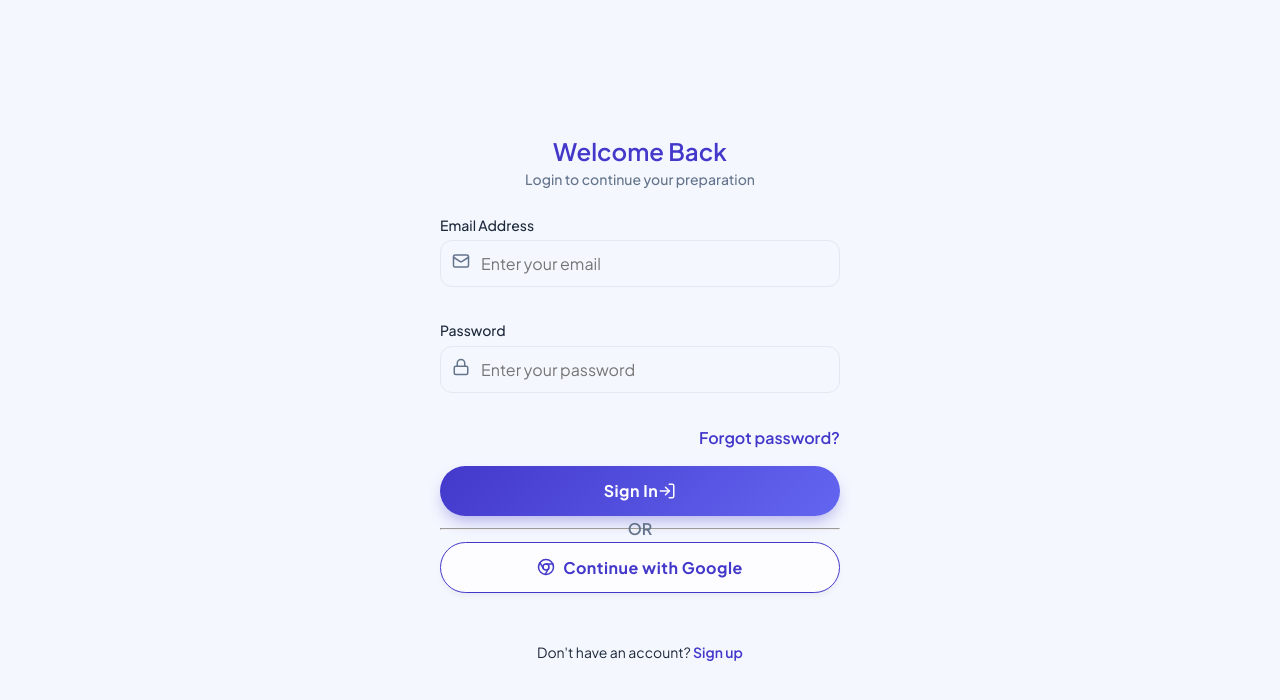
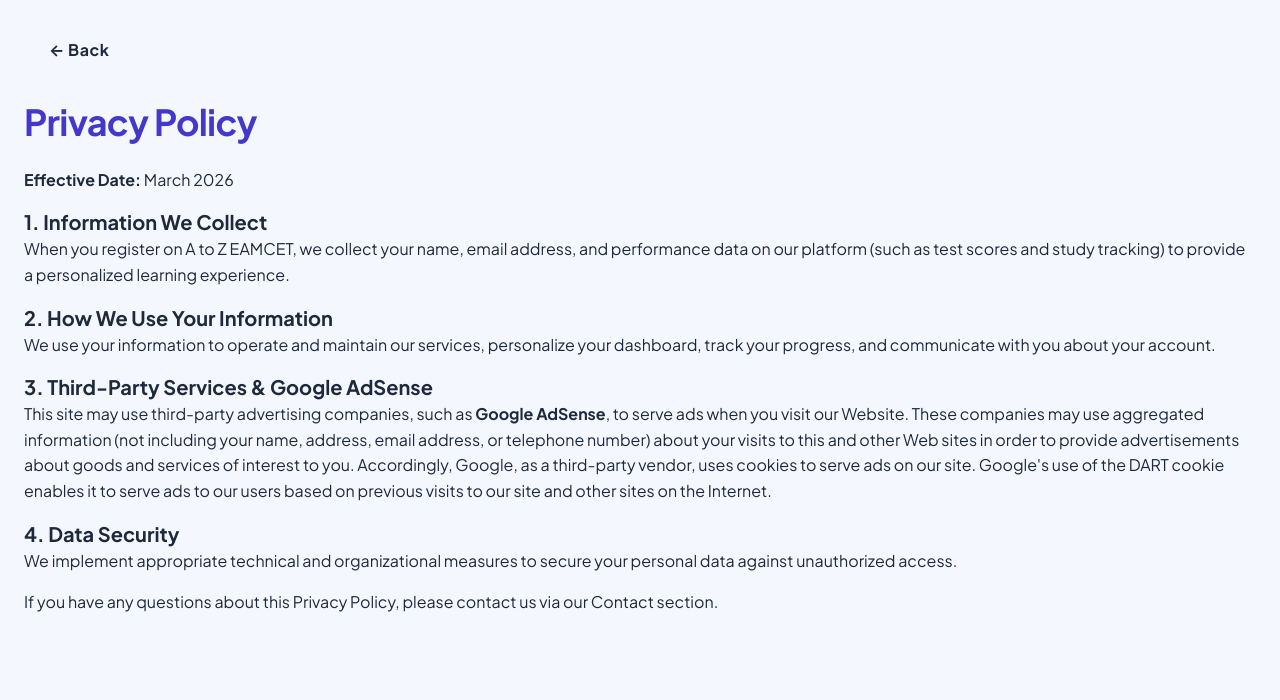
Before and after one commit to Parameshwar42/EAMCET-A-to-Z, a React (Vite) app: page /privacy-policy in a window 1280 px wide. Before the commit this address led to /login. Shown: the top 700 px of the page. Built offline with nearby package versions, Linux system fonts and the light colour scheme.

Commit message:
Add AdSense setup and legal pages

```diff
--- a/index.html
+++ b/index.html
@@ -7,7 +7,7 @@
     <title>eamcet-2026</title>
 
     <!-- Google AdSense Setup: Replace XXXXXXXXXXXXXXXXX with your actual Publisher ID -->
-    <script async src="https://pagead2.googlesyndication.com/pagead/js/adsbygoogle.js?client=ca-pub-XXXXXXXXXXXXXXXXX"
+    <script async src="https://pagead2.googlesyndication.com/pagead/js/adsbygoogle.js?client=ca-pub-4399943882344598"
      crossorigin="anonymous"></script>
   </head>
   <body>
--- a/src/App.jsx
+++ b/src/App.jsx
@@ -7,6 +7,11 @@ import AppLayout from './components/layout/AppLayout';
 import Splash from './pages/auth/Splash';
 import Login from './pages/auth/Login';
 import Signup from './pages/auth/Signup';
+
+// Legal Pages
+import PrivacyPolicy from './pages/legal/PrivacyPolicy';
+import TermsOfService from './pages/legal/TermsOfService';
+import ContactUs from './pages/legal/ContactUs';
 
 // Protected App Pages
 import HomeDashboard from './pages/dashboard/HomeDashboard';
@@ -41,6 +46,11 @@ export default function App() {
           <Route path="/login" element={<Login />} />
           <Route path="/signup" element={<Signup />} />
 
+          {/* Public Legal Pages for AdSense Compliance */}
+          <Route path="/privacy-policy" element={<PrivacyPolicy />} />
+          <Route path="/terms" element={<TermsOfService />} />
+          <Route path="/contact" element={<ContactUs />} />
+
           {/* Main App flow wrapped in Layout */}
           <Route element={<AppLayout />}>
             <Route path="/dashboard" element={<HomeDashboard />} />
--- a/src/pages/auth/Splash.jsx
+++ b/src/pages/auth/Splash.jsx
@@ -47,7 +47,7 @@ export default function Splash() {
         </ul>
       </div>
 
-      <div style={{ display: 'flex', flexDirection: 'column', gap: 'var(--space-4)', width: '100%', maxWidth: '300px' }}>
+      <div style={{ display: 'flex', flexDirection: 'column', gap: 'var(--space-4)', width: '100%', maxWidth: '300px', zIndex: 10 }}>
          <Button
            variant="secondary"
            size="lg"
@@ -65,6 +65,27 @@ export default function Splash() {
            Browse Free Material
          </Button>
       </div>
+
+      {/* Footer Links for AdSense Compliance */}
+      <footer style={{
+          marginTop: 'auto',
+          paddingTop: 'var(--space-8)',
+          fontSize: '0.75rem',
+          opacity: 0.8,
+          display: 'flex',
+          gap: 'var(--space-4)',
+          flexWrap: 'wrap',
+          justifyContent: 'center',
+          position: 'absolute',
+          bottom: '16px',
+          width: '100%'
+      }}>
+          <button onClick={() => navigate('/privacy-policy')} className="hover:underline">Privacy Policy</button>
+          <span>|</span>
+          <button onClick={() => navigate('/terms')} className="hover:underline">Terms of Service</button>
+          <span>|</span>
+          <button onClick={() => navigate('/contact')} className="hover:underline">Contact Us</button>
+      </footer>
     </div>
   );
 }
--- /dev/null
+++ b/src/pages/legal/ContactUs.jsx
@@ -0,0 +1,38 @@
+import React from 'react';
+import { useNavigate } from 'react-router-dom';
+import Button from '../../components/ui/Button';
+
+export default function ContactUs() {
+  const navigate = useNavigate();
+
+  return (
+    <div className="p-6 md:p-12 animate-fade-in mx-auto max-w-4xl" style={{ backgroundColor: 'var(--bg-main)', minHeight: '100vh', color: 'var(--text-main)' }}>
+      <Button variant="ghost" className="mb-6 font-bold" onClick={() => navigate(-1)}>&larr; Back</Button>
+      <div className="bg-white dark:bg-gray-800 p-8 rounded-xl shadow-lg border border-color">
+        <h1 className="h1 mb-6 text-primary border-b pb-4">Contact Us</h1>
+
+        <p className="mb-6 text-lg">We would love to hear from you. Whether you have an inquiry, feedback about our EAMCET preparation resources, or need support with your account, our team is ready to assist!</p>
+
+        <div className="grid grid-cols-1 md:grid-cols-2 gap-8 mt-8">
+            <div className="p-6 rounded-lg bg-bg-card border border-color">
+                <h2 className="h3 font-bold mb-3 text-secondary">Student Support</h2>
+                <p className="mb-2">For help with your study plan, mock tests, or account issues:</p>
+                <a href="mailto:support@eamcet2026.com" className="font-bold text-primary hover:underline">support@eamcet2026.com</a>
+            </div>
+
+            <div className="p-6 rounded-lg bg-bg-card border border-color">
+                <h2 className="h3 font-bold mb-3 text-warning">Business & Advertising</h2>
+                <p className="mb-2">For business inquiries, partnerships, or AdSense related communication:</p>
+                <a href="mailto:business@eamcet2026.com" className="font-bold text-primary hover:underline">business@eamcet2026.com</a>
+            </div>
+        </div>
+
+        <div className="mt-10 p-6 rounded-lg bg-primary-light border border-primary text-center">
+            <h2 className="h3 font-bold mb-2 text-primary">Office Location</h2>
+            <p className="opacity-90">A to Z EAMCET Prep Headquarters</p>
+            <p className="opacity-90">Hyderabad, Telangana, India</p>
+        </div>
+      </div>
+    </div>
+  );
+}
--- /dev/null
+++ b/src/pages/legal/PrivacyPolicy.jsx
@@ -0,0 +1,33 @@
+import React from 'react';
+import { useNavigate } from 'react-router-dom';
+import Button from '../../components/ui/Button';
+
+export default function PrivacyPolicy() {
+  const navigate = useNavigate();
+  return (
+    <div className="p-6 md:p-12 animate-fade-in mx-auto max-w-4xl" style={{ backgroundColor: 'var(--bg-main)', minHeight: '100vh', color: 'var(--text-main)' }}>
+      <Button variant="ghost" className="mb-6 font-bold" onClick={() => navigate(-1)}>&larr; Back</Button>
+      <div className="bg-white dark:bg-gray-800 p-8 rounded-xl shadow-lg border border-color">
+        <h1 className="h1 mb-6 text-primary border-b pb-4">Privacy Policy</h1>
+        <p className="mb-4"><strong>Effective Date:</strong> March 2026</p>
+
+        <h2 className="h3 mt-6 mb-3 font-bold">1. Information We Collect</h2>
+        <p className="mb-4">When you register on A to Z EAMCET, we collect your name, email address, and performance data on our platform (such as test scores and study tracking) to provide a personalized learning experience.</p>
+
+        <h2 className="h3 mt-6 mb-3 font-bold">2. How We Use Your Information</h2>
+        <p className="mb-4">We use your information to operate and maintain our services, personalize your dashboard, track your progress, and communicate with you about your account.</p>
+
+        <h2 className="h3 mt-6 mb-3 font-bold">3. Third-Party Services & Google AdSense</h2>
+        <p className="mb-4">
+          This site may use third-party advertising companies, such as <strong>Google AdSense</strong>, to serve ads when you visit our Website. These companies may use aggregated information (not including your name, address, email address, or telephone number) about your visits to this and other Web sites in order to provide advertisements about goods and services of interest to you.
+          Accordingly, Google, as a third-party vendor, uses cookies to serve ads on our site. Google's use of the DART cookie enables it to serve ads to our users based on previous visits to our site and other sites on the Internet.
+        </p>
+
+        <h2 className="h3 mt-6 mb-3 font-bold">4. Data Security</h2>
+        <p className="mb-4">We implement appropriate technical and organizational measures to secure your personal data against unauthorized access.</p>
+
+        <p className="mt-8 opacity-70 italic">If you have any questions about this Privacy Policy, please contact us via our Contact section.</p>
+      </div>
+    </div>
+  );
+}
--- /dev/null
+++ b/src/pages/legal/TermsOfService.jsx
@@ -0,0 +1,33 @@
+import React from 'react';
+import { useNavigate } from 'react-router-dom';
+import Button from '../../components/ui/Button';
+
+export default function TermsOfService() {
+  const navigate = useNavigate();
+  return (
+    <div className="p-6 md:p-12 animate-fade-in mx-auto max-w-4xl" style={{ backgroundColor: 'var(--bg-main)', minHeight: '100vh', color: 'var(--text-main)' }}>
+      <Button variant="ghost" className="mb-6 font-bold" onClick={() => navigate(-1)}>&larr; Back</Button>
+      <div className="bg-white dark:bg-gray-800 p-8 rounded-xl shadow-lg border border-color">
+        <h1 className="h1 mb-6 text-primary border-b pb-4">Terms and Conditions</h1>
+        <p className="mb-4"><strong>Effective Date:</strong> March 2026</p>
+
+        <h2 className="h3 mt-6 mb-3 font-bold">1. Agreement to Terms</h2>
+        <p className="mb-4">By engaging with A to Z EAMCET ("Company", "we", "us", "our"), you agree to be bound by these Terms. If you do not agree with all of these terms and conditions, then you are expressly prohibited from using the platform.</p>
+
+        <h2 className="h3 mt-6 mb-3 font-bold">2. User Registration</h2>
+        <p className="mb-4">To access specific study modules (mock tests, performance analytics), you must complete the registration process. You are completely accountable for safeguarding your password and account.</p>
+
+        <h2 className="h3 mt-6 mb-3 font-bold">3. Acceptable Use Policy</h2>
+        <p className="mb-4">You may not access or use the site for any different purposes other than that for which we make the platform available. Attempting to scrape test questions, manipulate the leaderboard, or distribute paid materials is strictly forbidden.</p>
+
+        <h2 className="h3 mt-6 mb-3 font-bold">4. Educational Disclaimer</h2>
+        <p className="mb-4">A to Z EAMCET provides test preparation content for educational purposes only. We do not guarantee admission into any specific engineering or medical institution.</p>
+
+        <h2 className="h3 mt-6 mb-3 font-bold">5. Advertising</h2>
+        <p className="mb-4">Our Website allows advertisers (like Google AdSense) to display their advertisements. If you click on an ad, you will leave our site and go to the advertiser's website. We are not responsible for the contents or accuracy of ad campaigns.</p>
+
+        <p className="mt-8 opacity-70 italic">If you have questions, please reach out via our Contact section.</p>
+      </div>
+    </div>
+  );
+}
```
Also changed, not shown: public/ads.txt.
